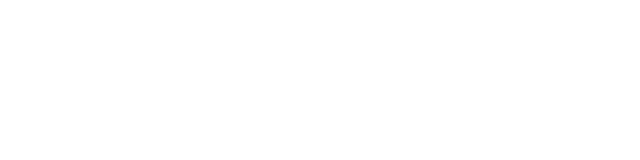
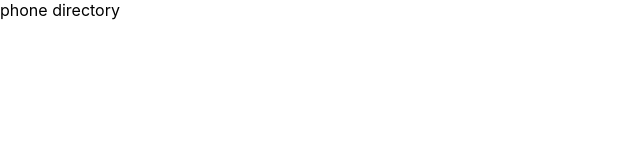
Before and after one commit to Anushritalee/phone-directory, a React (Create React App) app: page / in a window 1280 px wide. Shown: the top 160 px of the page, without its empty margins (0-640 px from the left). Built offline with nearby package versions, Linux system fonts and the light colour scheme.

Commit message:
Update App.js

```diff
--- a/src/App.js
+++ b/src/App.js
@@ -3,7 +3,7 @@
 function App() {
   return (
     <div >
-
+     phone directory
     </div>
   );
 }
```
